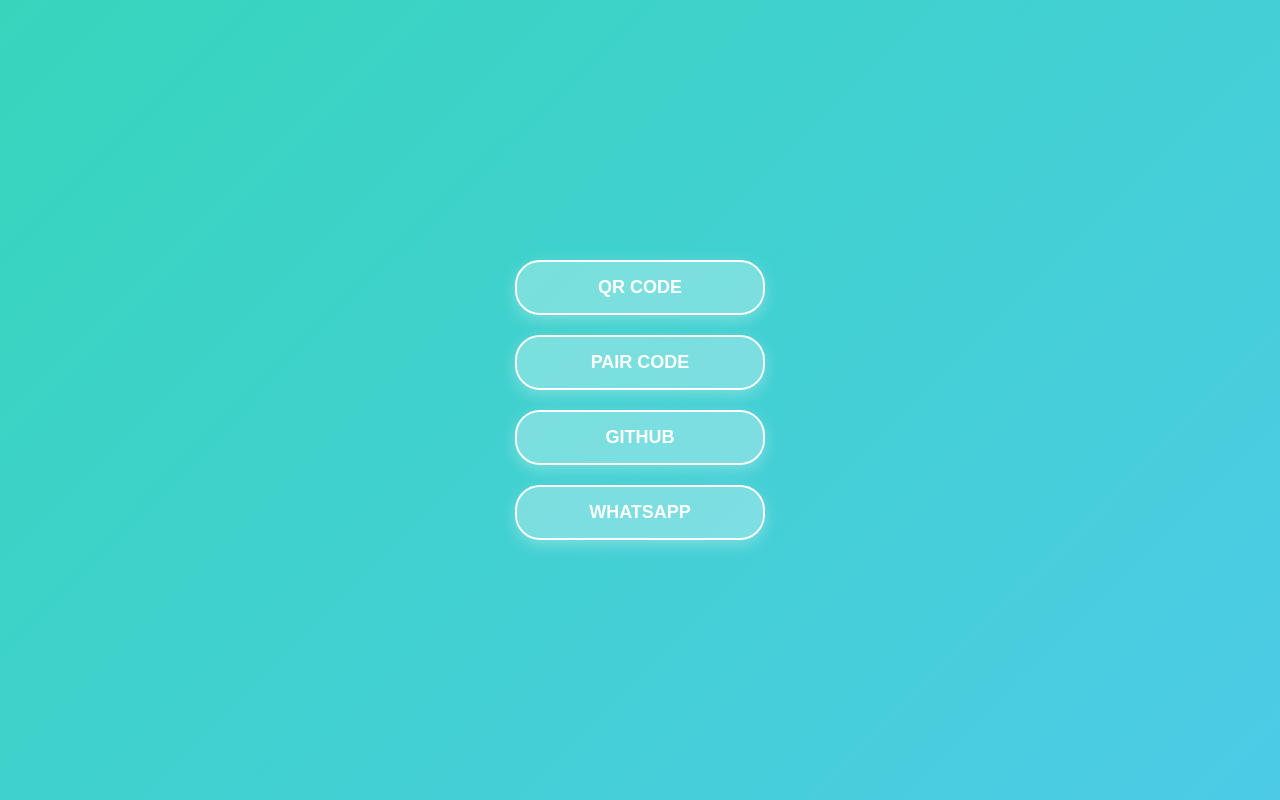
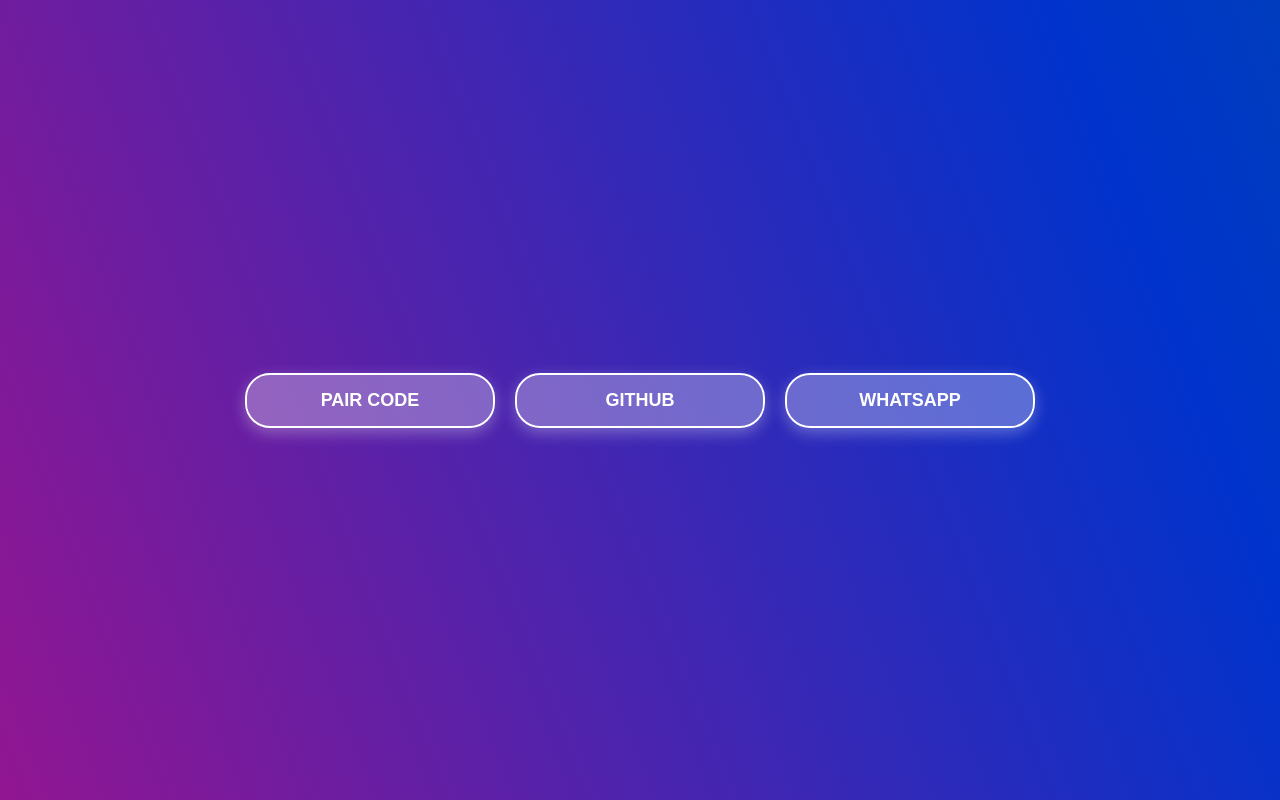
Before and after one commit to binuka2009/BINUKA_XMD_PAIR, a plain HTML site: page main.html in a window 1280 px wide. Drawn offline with Linux system fonts and the light colour scheme.

Commit message:
Update main.html

```diff
--- a/main.html
+++ b/main.html
@@ -6,15 +6,15 @@
   <style>
     body {
       display: flex;
-      flex-direction: column;
+      flex-direction: rows;
       align-items: center;
       justify-content: center;
       height: 100vh;
       margin: 0;
       font-family: 'Roboto', 'Segoe UI', sans-serif;
-      background: linear-gradient(135deg, #4e9f3d, #34d7b7, #55c7f7);
+      background: linear-gradient(789deg, #ff0066, #0033cc, #009933);
       background-size: 300% 300%;
-      animation: gradientAnimation 10s ease infinite;
+      animation: gradientAnimation 7s ease infinite;
     }
 
     @keyframes gradientAnimation {
@@ -121,10 +121,10 @@
 </head>
 <body>
 
-  <button onclick="window.open(`/qr`)" class="btn">QR Code</button>
+
   <button onclick="window.open(`/pair`)" class="btn">Pair Code</button>
-  <button onclick="window.open(`https://github.com/GlobalTechInfo`)" class="btn">GitHub</button>
-  <button onclick="window.open(`https://whatsapp.com/channel/0029VagJIAr3bbVBCpEkAM07`)" class="btn">WhatsApp</button>
+  <button onclick="window.open(`https://github.com/binuka2009`)" class="btn">GITHUB</button>
+  <button onclick="window.open(`https://wa.me/message/DS224O5CUROEE1`)" class="btn">WhatsApp</button>
 
 </body>
 </html>
```
